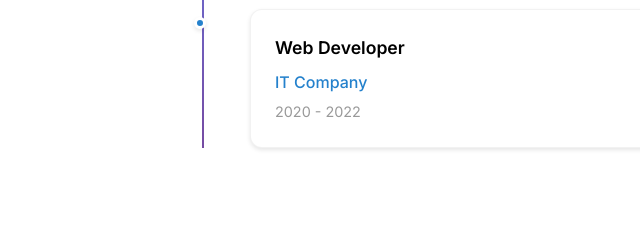
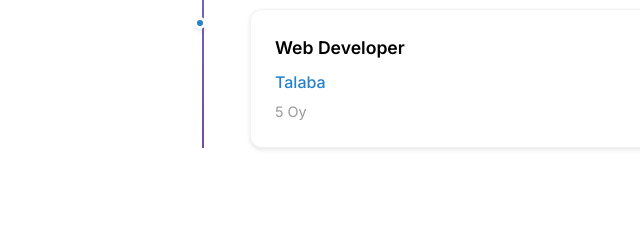
Before and after one commit to mixtjyv09-bit/jonsbekportfolio.github.io, a plain HTML site: page index.html in a window 1280 px wide. Shown: the part 1215-1455 px from the top of the page, 86-726 px from the left. Drawn offline with Linux system fonts and the light colour scheme.

Commit message:
Update index.html

```diff
--- a/index.html
+++ b/index.html
@@ -104,8 +104,8 @@
             <div class="timeline-dot"></div>
             <div class="timeline-content">
               <h3 class="timeline-title">Web Developer</h3>
-              <p class="timeline-company">IT Company</p>
-              <p class="timeline-period">2020 - 2022</p>
+              <p class="timeline-company">Talaba</p>
+              <p class="timeline-period">5 Oy </p>
             </div>
           </div>
         </div>
```
